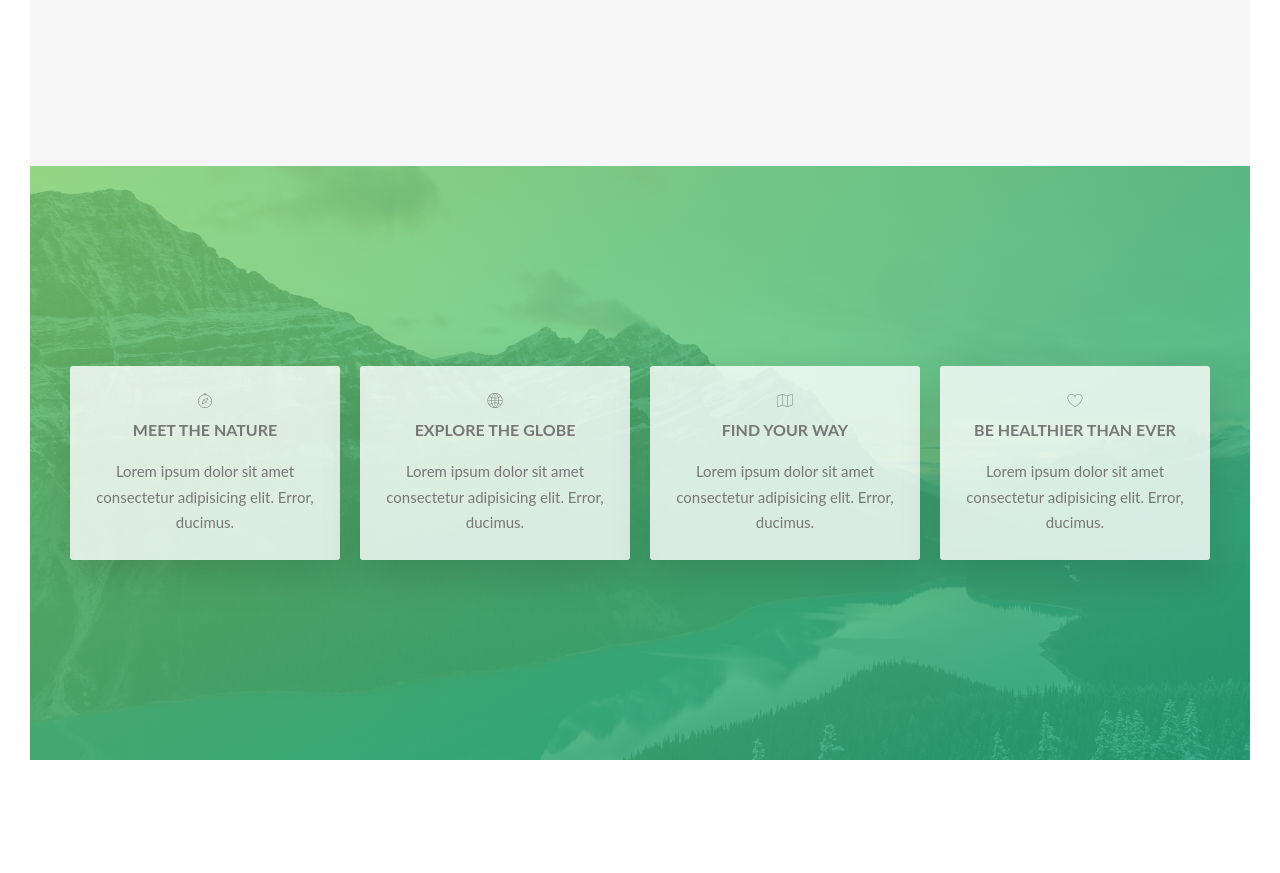
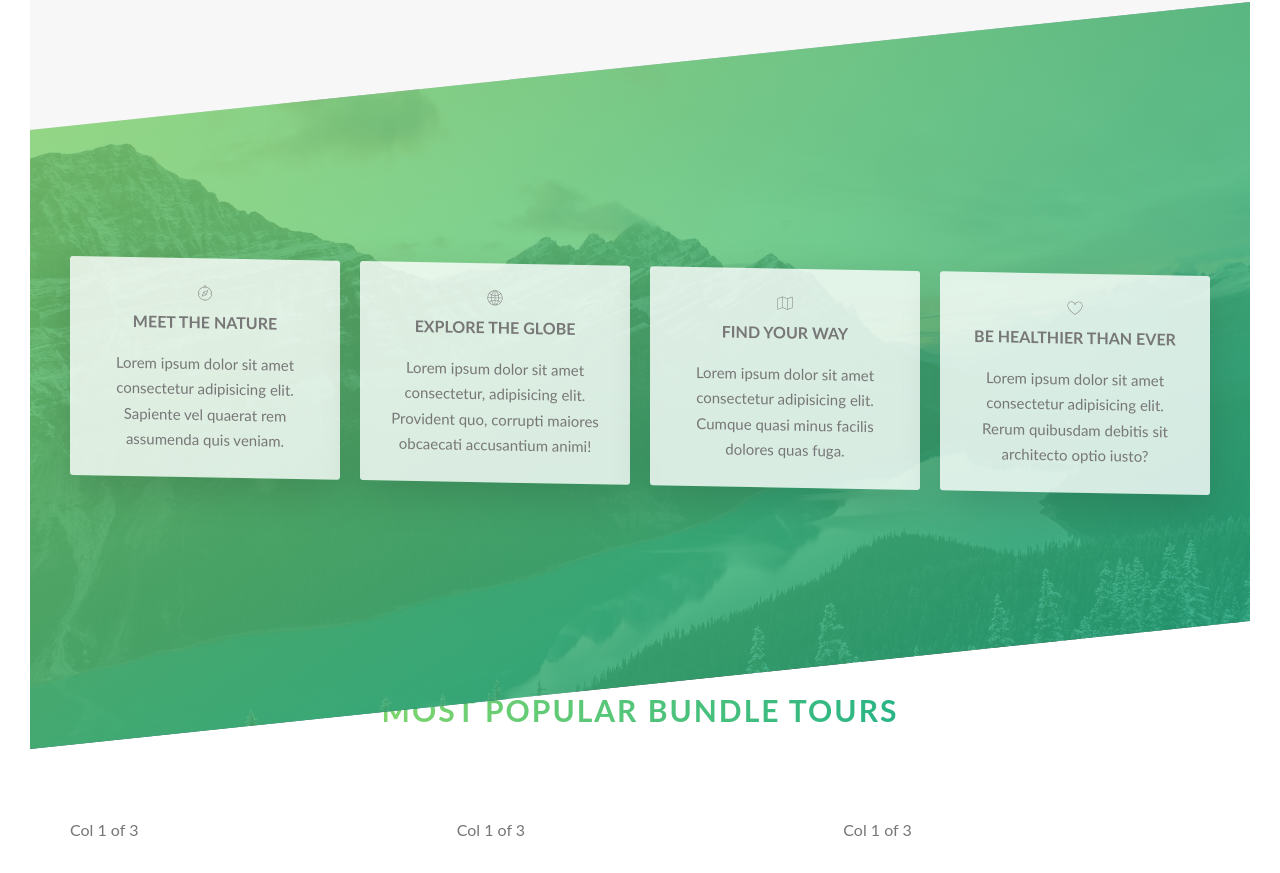
Before and after one commit to Nessvah/natours, a plain HTML site: page index.html in a window 1280 px wide. Shown: the part 1344-2217 px from the top of the page. Before the commit the page ends 2134 px from the top, so only its background shows below. Drawn offline with Linux system fonts and the light colour scheme.

Commit message:
start bundle tours section

```diff
--- a/index.html
+++ b/index.html
@@ -83,8 +83,8 @@
               <i class="fature-box__icon icon-basic-compass"></i>
               <h3 class="heading-tertiary">Meet the nature</h3>
               <p class="feature-box__text">
-                Lorem ipsum dolor sit amet consectetur adipisicing elit. Error,
-                ducimus.
+                Lorem ipsum dolor sit amet consectetur adipisicing elit.
+                Sapiente vel quaerat rem assumenda quis veniam.
               </p>
             </div>
           </div>
@@ -94,8 +94,8 @@
               <i class="fature-box__icon icon-basic-world"></i>
               <h3 class="heading-tertiary">Explore the globe</h3>
               <p class="feature-box__text">
-                Lorem ipsum dolor sit amet consectetur adipisicing elit. Error,
-                ducimus.
+                Lorem ipsum dolor sit amet consectetur, adipisicing elit.
+                Provident quo, corrupti maiores obcaecati accusantium animi!
               </p>
             </div>
           </div>
@@ -105,8 +105,8 @@
               <i class="fature-box__icon icon-basic-map"></i>
               <h3 class="heading-tertiary">Find your way</h3>
               <p class="feature-box__text">
-                Lorem ipsum dolor sit amet consectetur adipisicing elit. Error,
-                ducimus.
+                Lorem ipsum dolor sit amet consectetur adipisicing elit. Cumque
+                quasi minus facilis dolores quas fuga.
               </p>
             </div>
           </div>
@@ -116,13 +116,25 @@
               <i class="fature-box__icon icon-basic-heart"></i>
               <h3 class="heading-tertiary">Be healthier than ever</h3>
               <p class="feature-box__text">
-                Lorem ipsum dolor sit amet consectetur adipisicing elit. Error,
-                ducimus.
+                Lorem ipsum dolor sit amet consectetur adipisicing elit. Rerum
+                quibusdam debitis sit architecto optio iusto?
               </p>
             </div>
           </div>
         </div>
       </section>
+
+      <section class="section-tours">
+        <div class="section-about__heading">
+          <h2 class="heading-secondary">Most popular bundle tours</h2>
+        </div>
+
+        <div class="row">
+          <div class="col-1of3">Col 1 of 3</div>
+          <div class="col-1of3">Col 1 of 3</div>
+          <div class="col-1of3">Col 1 of 3</div>
+        </div>
+      </section>
     </main>
   </body>
 </html>
--- a/sass/pages/_home.scss
+++ b/sass/pages/_home.scss
@@ -13,6 +13,7 @@
 
 .section-features {
   padding: 20rem 0;
+  margin-top: -10rem;
   background-image: linear-gradient(
       to right bottom,
       rgba($color-primary-light, 0.801),
@@ -20,4 +21,10 @@
     ),
     url(/img/nat-4.jpg);
   background-size: cover;
+  transform: skewY(-6deg);
+
+  //selecting everything thats a direct child of section-features
+  & > * {
+    transform: skewY(7deg);
+  }
 }
```
Also changed, not shown: css/main.css, 1 other file.
